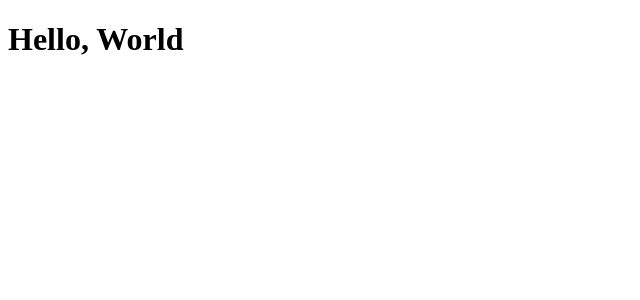
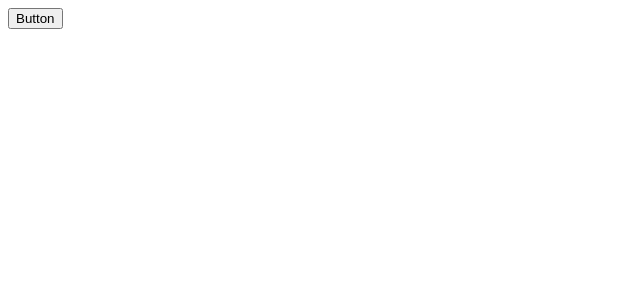
Before and after one commit to hackdanismo/react-ui, a React (Vite) app: page / in a window 1280 px wide. Shown: the top 300 px of the page, without its empty margins (0-640 px from the left). Built offline with nearby package versions, Linux system fonts and the light colour scheme.

Commit message:
feat: add the initial Button component

```diff
--- a/src/App.jsx
+++ b/src/App.jsx
@@ -1,6 +1,8 @@
+import Button from "./components/button"
+
 const App = () => {
   return (
-    <h1>Hello, World</h1>
+    <Button />
   )
 }
 
--- /dev/null
+++ b/src/components/button/index.jsx
@@ -0,0 +1,7 @@
+const Button = () => {
+  return (
+    <button>Button</button>
+  )
+}
+
+export default Button
```
